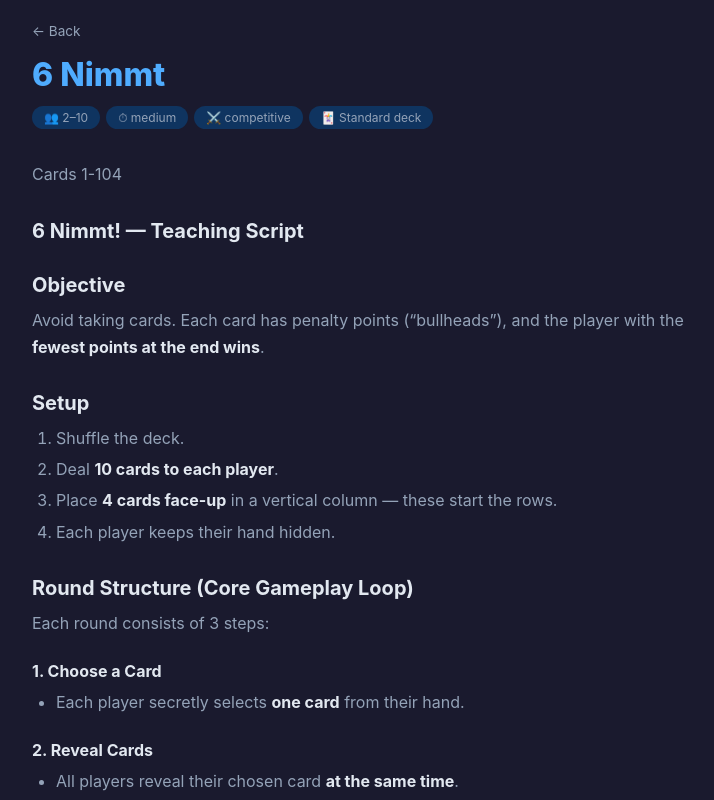
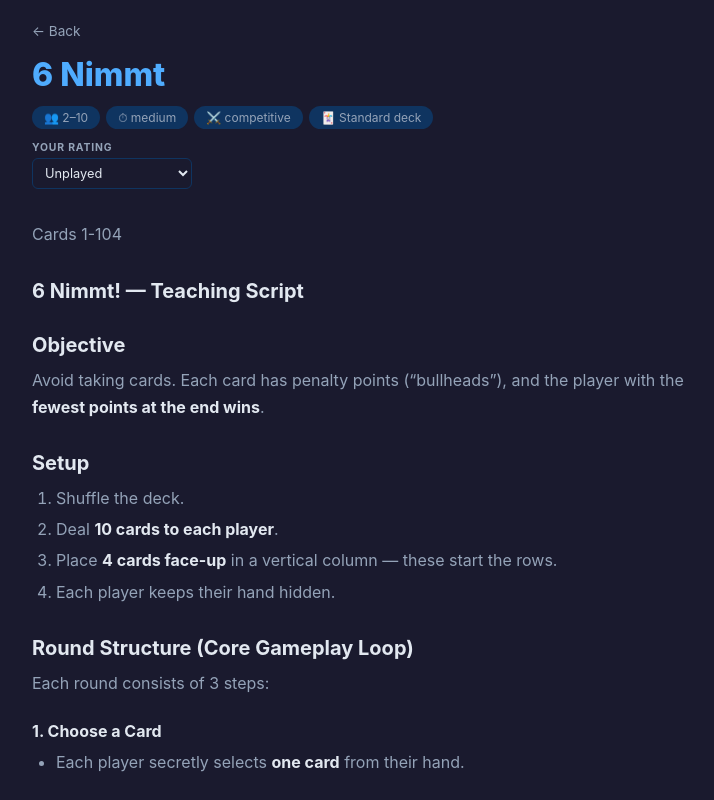
Before and after one commit to kjnckelly/rainbow-games, a Vue app: page /#/game/6-nimmt in a window 1280 px wide. Shown: the top 800 px of the page, without its empty margins (264-978 px from the left). Built offline with nearby package versions, Linux system fonts and the light colour scheme.

Commit message:
feat: add rating dropdown to game detail page

```diff
--- a/src/views/GameView.vue
+++ b/src/views/GameView.vue
@@ -11,6 +11,19 @@
         <span class="chip">⏱ {{ game.duration }}</span>
         <span class="chip">{{ game.category === 'competitive' ? '⚔️' : '🤝' }} {{ game.category }}</span>
         <span class="chip">🃏 {{ game.equipment ? 'Special deck' : 'Standard deck' }}</span>
+      </div>
+      <div class="rating-control">
+        <label class="filter-label" for="game-rating">Your Rating</label>
+        <select
+          id="game-rating"
+          class="filter-select"
+          :class="{ active: currentRating > 0 }"
+          :value="currentRating"
+          @change="onRatingChange"
+        >
+          <option value="0">Unplayed</option>
+          <option v-for="n in 10" :key="n" :value="n">{{ n }}</option>
+        </select>
       </div>
       <!-- v-html is safe here — content is authored by the app owner, not user input -->
       <div class="rules prose" v-html="renderedContent" />
@@ -28,6 +41,7 @@
 import { useRoute } from 'vue-router'
 import MarkdownIt from 'markdown-it'
 import { useGames } from '../composables/useGames'
+import { useRatings } from '../composables/useRatings'
 
 const NEON_COLORS = [
   'var(--neon-1)', 'var(--neon-2)', 'var(--neon-3)',
@@ -60,6 +74,15 @@
   if (game.value.playersMin === game.value.playersMax) return `${game.value.playersMin}`
   return `${game.value.playersMin}–${game.value.playersMax}`
 })
+
+const { ratings, setRating } = useRatings()
+
+const currentRating = computed(() => ratings.value[slug.value] ?? 0)
+
+function onRatingChange(e: Event) {
+  const score = Number((e.target as HTMLSelectElement).value)
+  setRating(slug.value, score)
+}
 </script>
 
 <style scoped>
@@ -95,7 +118,45 @@
   display: flex;
   flex-wrap: wrap;
   gap: 6px;
+  margin-bottom: 12px;
+}
+
+.rating-control {
+  display: flex;
+  flex-direction: column;
+  gap: 4px;
   margin-bottom: 32px;
+  max-width: 160px;
+}
+
+.filter-label {
+  font-size: 0.65rem;
+  font-weight: 700;
+  text-transform: uppercase;
+  letter-spacing: 0.08em;
+  color: var(--text-secondary);
+}
+
+.filter-select {
+  background: var(--bg-primary);
+  border: 1px solid var(--border-card);
+  border-radius: 6px;
+  padding: 6px 8px;
+  font-size: 0.8rem;
+  color: var(--text-primary);
+  font-family: inherit;
+  cursor: pointer;
+  transition: border-color 0.15s;
+}
+
+.filter-select:focus {
+  outline: none;
+  border-color: var(--neon-2);
+}
+
+.filter-select.active {
+  border-color: var(--neon-2);
+  color: var(--neon-2);
 }
 
 .chip {
```
